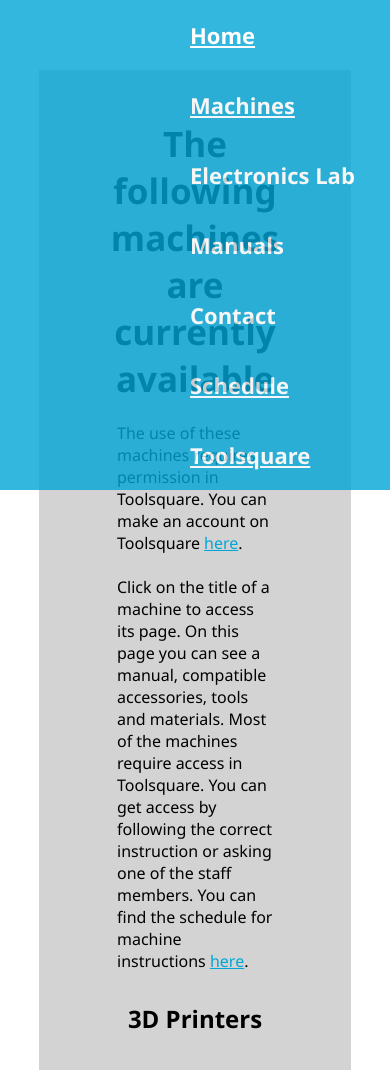
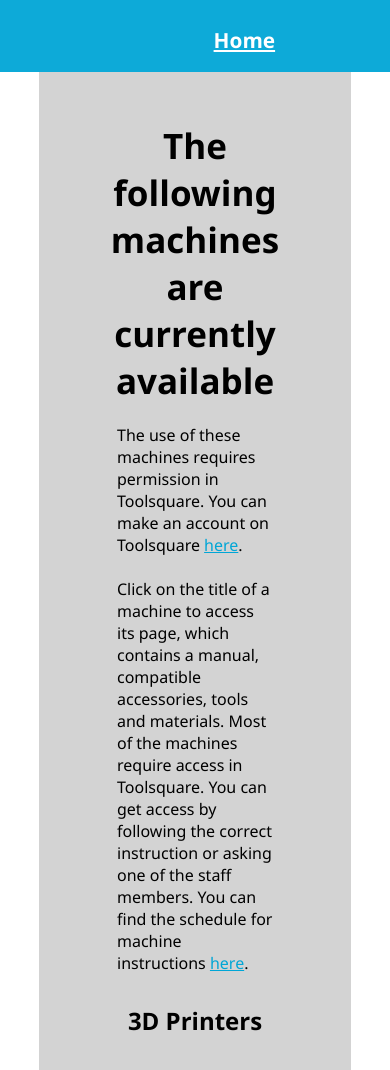
Before and after one commit to Tadjirovelzel/Tadjirovelzel.github.io, a plain HTML site: page firstlevelpages/machines.html in a window 390 px wide. Shown: the top 1070 px of the page. Drawn offline with Linux system fonts and the light colour scheme.

Commit message:
scaled some parameters to be more responsive
Changed the nav bar and some paddings to em format and improved fluency error in text.

```diff
--- a/firstlevelpages/machines.html
+++ b/firstlevelpages/machines.html
@@ -31,7 +31,7 @@
 
         <p>The use of these machines requires permission in Toolsquare. You can make an account on Toolsquare <a href='https://tudelft.toolsquare.io/'>here</a>.<br><br></p>
 
-        <p>Click on the title of a machine to access its page. On this page you can see a manual, compatible accessories, tools and materials.
+        <p>Click on the title of a machine to access its page, which contains a manual, compatible accessories, tools and materials.
             Most of the machines require access in Toolsquare.
             You can get access by following the correct instruction or asking one of the staff members.
             You can find the schedule for machine instructions <a href="/firstlevelpages/schedule/">here</a>.</p>
--- a/stylesheets/machinestyles.css
+++ b/stylesheets/machinestyles.css
@@ -18,16 +18,16 @@
     flex-direction: column;
     align-items:center;
     margin: auto;
-    margin-top: 70px;
+    margin-top: 4.5em;
     width: 80%;
     position: relative;
-    padding-bottom: 100px;
+    padding-bottom: 12em;
 }
 
 .machinetable{
     width: 75%;
     margin-bottom:50px;
-    margin-top: 50px;
+    margin-top: 20px;
 }
 td, th{
     width:25%;
--- a/stylesheets/mainstyles.css
+++ b/stylesheets/mainstyles.css
@@ -13,6 +13,7 @@ header{
     display:block;
 }
 nav{
+    height: 4.5em;
     overflow: hidden;
     z-index: 100;
     display:block;
@@ -20,7 +21,7 @@ nav{
     position:fixed;
     top:0;
     background-color: #00a6d6;
-    opacity: 0.8;
+    opacity: 0.95;
 }
 
 p a{
@@ -33,9 +34,9 @@ nav h3{
     left: 120px;
     position: relative;
     display: inline-block;
-    font-size: 22px;
+    font-size: 1.3em;
     color: white;
-    padding: 20px 70px;
+    padding: 1.25em 4.5em;
 }
 header h1{
     opacity:1;
```
